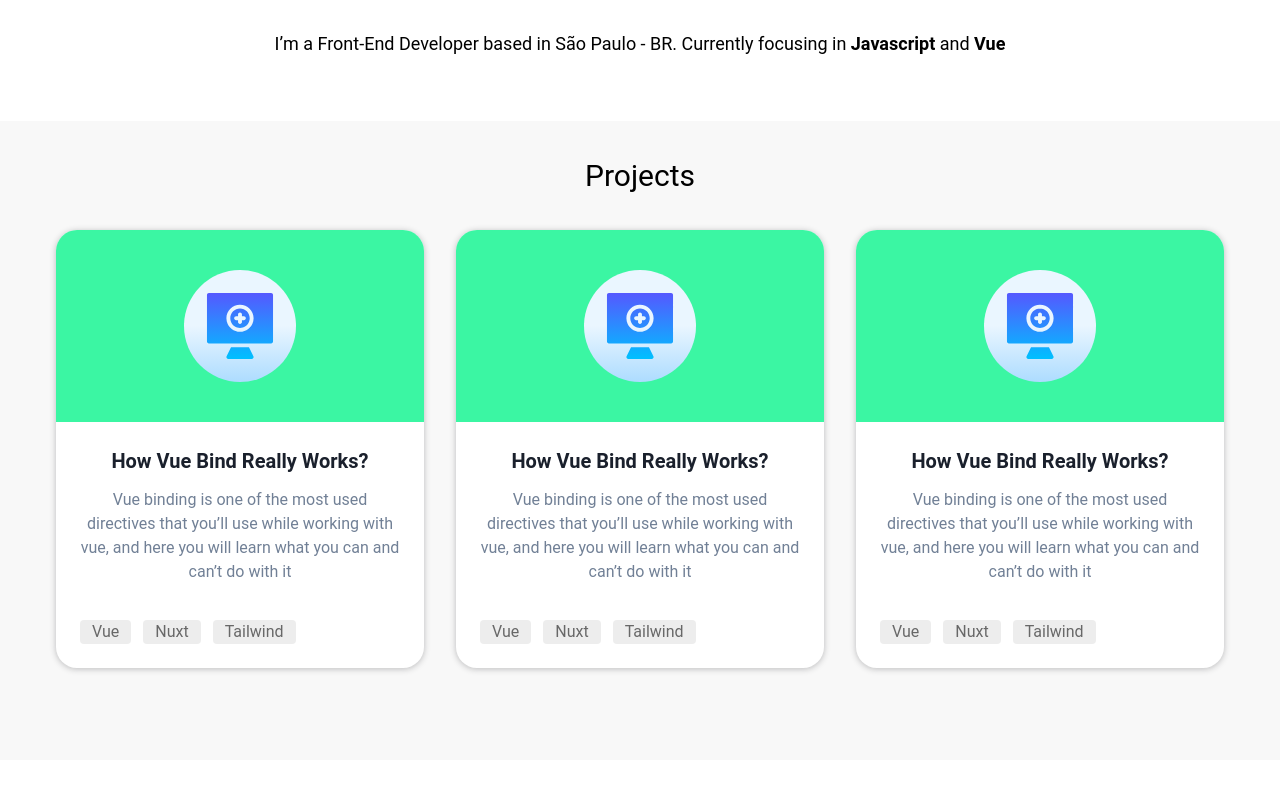
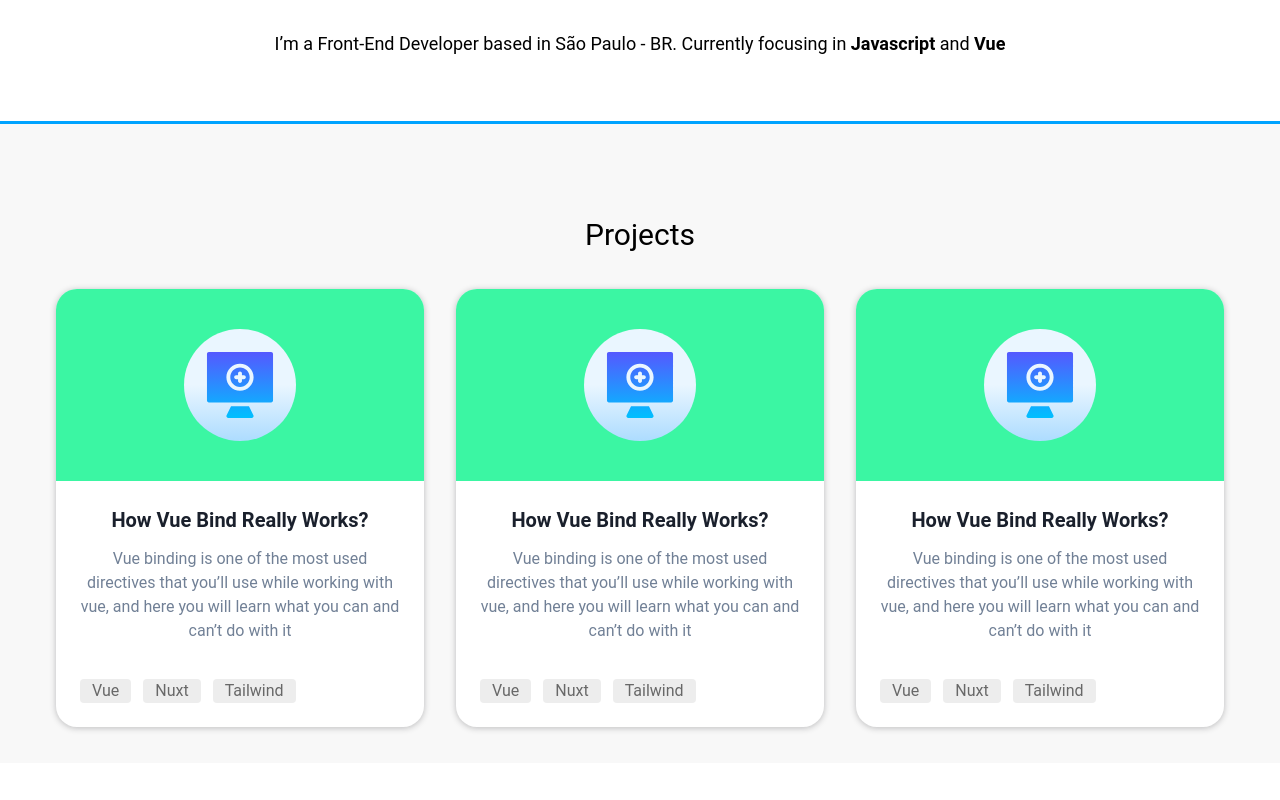
Before and after one commit to victormachadogp/my-portfolio, a Vue app: page / in a window 1280 px wide. Shown: the part 440-1240 px from the top of the page. Built offline with nearby package versions, Linux system fonts and the light colour scheme.

Commit message:
Line decoration added

```diff
--- a/src/components/ProjectSection.vue
+++ b/src/components/ProjectSection.vue
@@ -1,6 +1,6 @@
 <template>
   <section class="bg-color">
-      <div class="mb-20 mt-16 md:mx-6 lg:mx-10 pb-20">
+      <div class="mb-20 mt-16 md:p-6 lg:px-10 pb-20 border-decoration">
     <h2 class="text-3xl pt-8 text-center my-10 md:my-8 mx-6 md:mx-4">Projects</h2>
 
     <div class="flex grid grid-cols-1 md:grid-cols-2 lg:grid-cols-3 gap-4 lg:gap-0 container-all">
@@ -87,7 +87,7 @@ export default {
 <style scoped>
 
 .container-all {
-    justify-items: center
+    justify-items: center;
 }
 
 .container-projects {
@@ -99,7 +99,14 @@ export default {
 
 .bg-color {
     background-color: #f8f8f8;
+
 }
+
+.border-decoration {
+    border-top: 3px solid #00A3FF;;
+
+}
+
 
 .word-filter {
     color: #686868;
```
